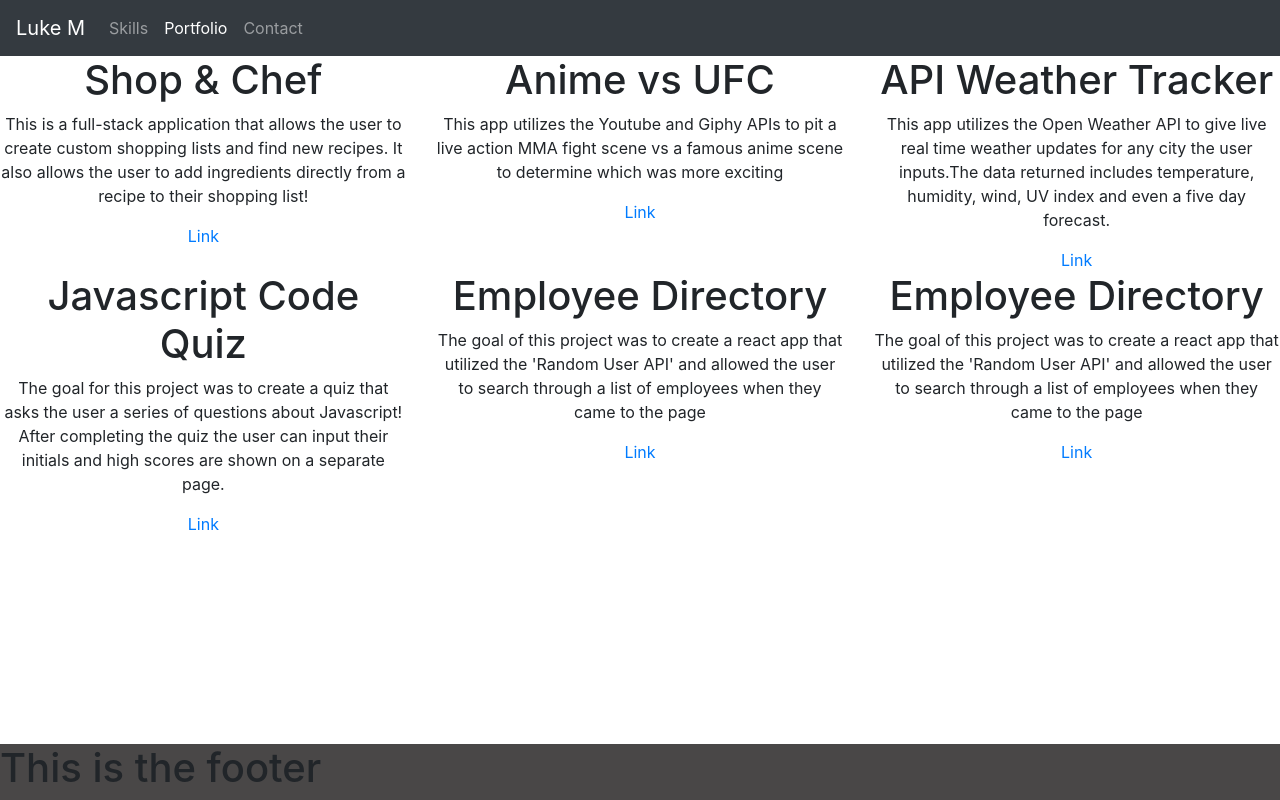
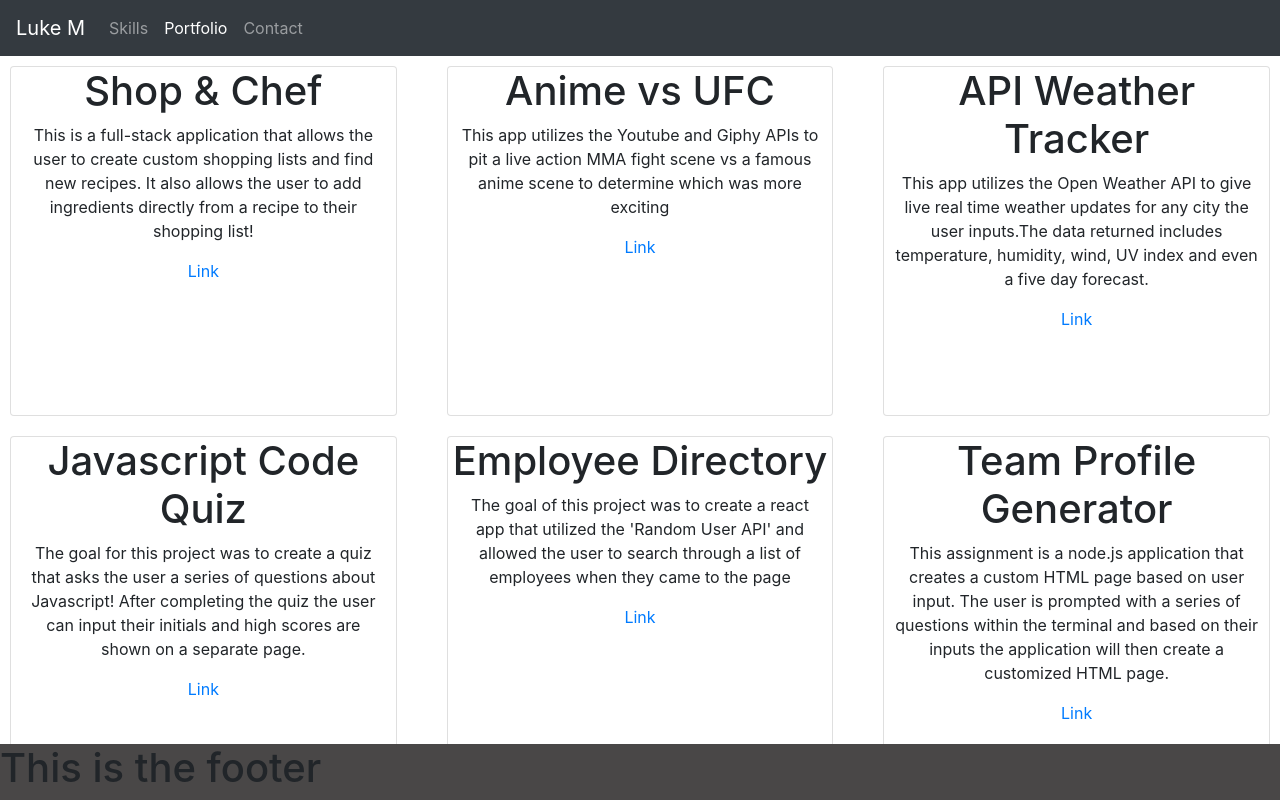
Before and after one commit to LukeMartin-123/LukeM-Portfolio, a React (Create React App) app: page /Portfolio in a window 1280 px wide. Built offline with nearby package versions, Linux system fonts and the light colour scheme.

Commit message:
Updates to the portfolio cards

```diff
--- a/src/components/Card/Card.js
+++ b/src/components/Card/Card.js
@@ -55,7 +55,7 @@ const Card = (props) => {
       {projects
         .filter((project) => project.id === props.id)
         .map((project) => (
-          <div key={project.id}>
+          <div class = "card" key={project.id}>
             <h1> {project.title}</h1>
             <p> {project.description}</p>
             <a href={project.link}>Link</a>
--- a/src/components/Card/styles.css
+++ b/src/components/Card/styles.css
@@ -1,5 +1,3 @@
-.ProjectCard {
-    height: 200px;
-    border: 3px solid;
-    margin: 5px
-  }
+p {
+  margin: 10px;
+}
--- a/src/pages/Projects.js
+++ b/src/pages/Projects.js
@@ -5,6 +5,7 @@ import Row from "../components/Row/Row.js";
 import Col from "../components/Col/Col.js";
 import Container from "../components/Container/Container.js";
 import Card from "../components/Card/Card";
+import "./projects.css"
 
 
 const Projects = () => {
@@ -12,36 +13,36 @@ const Projects = () => {
         <Router>
             <div>
                 <Row>
-                    <Col size="md-4 m-auto">
+                    <Col size="md-4 sm-12 m-auto">
                         <Card
                         id={1}
                         />
                     </Col>
-                    <Col size="md-4">
+                    <Col size="md-4 sm-12 m-auto">
                     <Card
                         id={2}
                         />
                     </Col>
-                    <Col size="md-4">
+                    <Col size="md-4 sm-12 m-auto">
                     <Card
                         id={3}
                         />
                     </Col>
                 </Row>
                 <Row>
-                    <Col size="md-4">
+                    <Col size="md-4 sm-12 m-auto">
                     <Card
                         id={4}
                         />
                     </Col>
-                    <Col size="md-4">
+                    <Col size="md-4 sm-12 m-auto">
                     <Card
                         id={5}
                         />
                     </Col>
-                    <Col size="md-4">
+                    <Col size="md-4 sm-12 m-auto">
                     <Card
-                        id={5}
+                        id={6}
                         />
                     </Col>
                 </Row>
--- /dev/null
+++ b/src/pages/projects.css
@@ -0,0 +1,10 @@
+.card {
+    border: 3px solid;
+    margin: 10px;
+    min-height: 350px;
+    height: auto;
+  },
+
+  p {
+    margin: 5px
+  }
```
